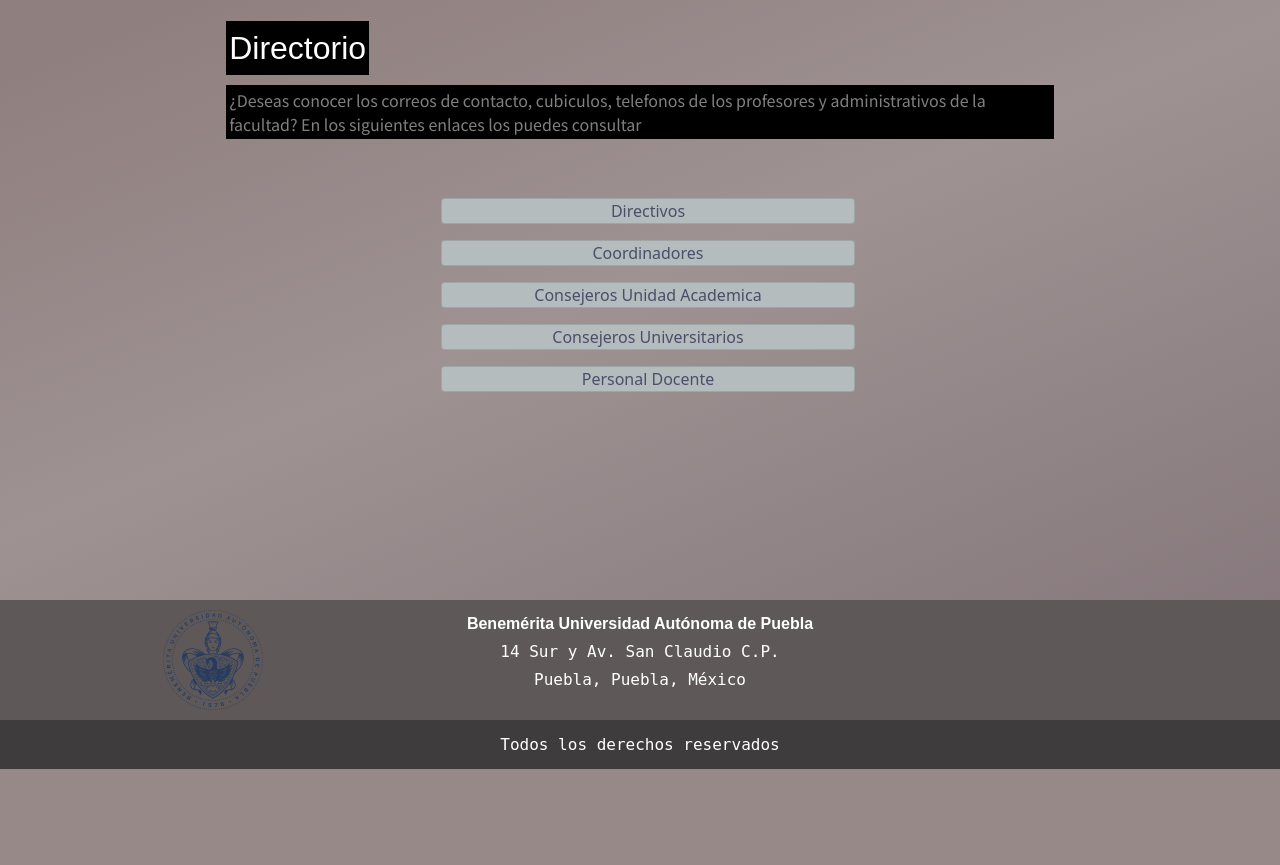
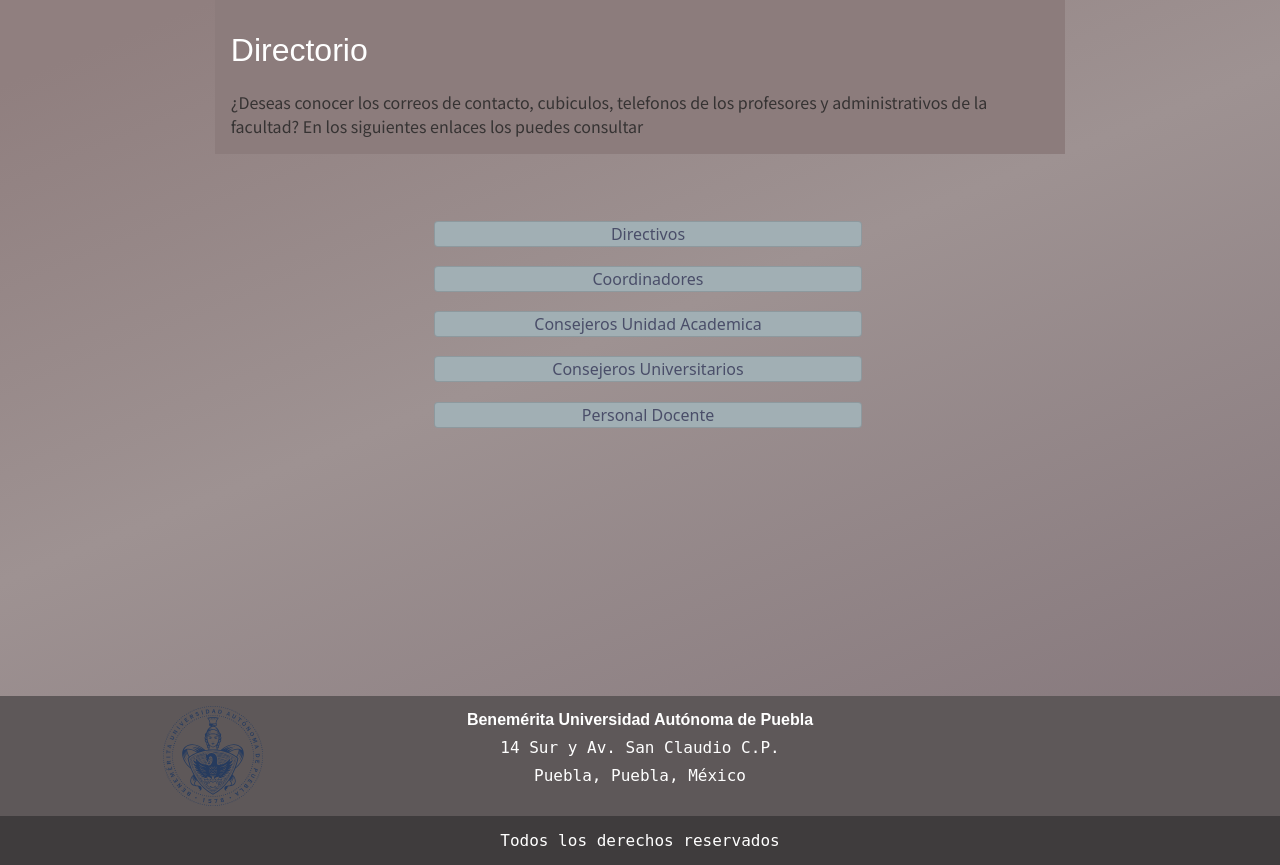
Before and after one commit to mcdin09/Tutoria, a PHP site: page /directorio.php in a window 1280 px wide. Shown: the part 126-991 px from the top of the page. Before the commit the page ends 895 px from the top, so only its background shows below. Run offline with PHP 8.4, Linux system fonts and the light colour scheme; some libraries are stand-ins or nearby versions; some web fonts are replaced.

Commit message:
Colores
Modificando colores

```diff
--- a/css/styles.css
+++ b/css/styles.css
@@ -67,10 +67,12 @@ body{
 	display: flex;
 	flex-direction: column;
 	padding: 1%;
+	background: #8c7c7c;
+
 }
 
 .title,.description{
-	background-color: black;
+	background-color:  	#8c7c7c;
 	position: relative;
 	display: inline-block;
 	width: fit-content;
@@ -78,7 +80,7 @@ body{
 }
 
 .description{
-	color: gray;
+	color: rgb(54, 51, 51);
 	font-family: 'Noto Sans JP', sans-serif;
 }
 
@@ -271,7 +273,7 @@ details.det-info div {
 }
 
 summary.sum-info, summary.sum-info + div{
-	background-color: black;
+	background-color: #5e5a65;
 	color: white;
 }
 
@@ -353,10 +355,13 @@ summary.sum-info:hover {
 .nav-options{
 	display: flex;
 	flex-direction: row;
+	justify-content: center;
+	margin-top: 20px;
+
 }
 
 .tutorial-option{
-	background-color: #023047;
+	/*background-color: #023047; */
 	color: white;
 	border: 3px solid #ffb703;
 	border-radius: 5px;
@@ -386,7 +391,6 @@ summary.sum-info:hover {
 }
 
 .step-indication, .step-description, .link-description{
-	background-color: black;
 	position: relative;
 }
 
@@ -406,13 +410,23 @@ summary.sum-info:hover {
 	text-align: justify;
 }
 
-.link-description{
+.link-description {
+	margin-top: 9px;
+	padding: 12px;
 	text-align: center;
+	background-color: #564e4e;
+	color: #e2ebee;
+	text-decoration: none;
+	border-radius: 9px;
+}
+
+.link-description:hover {
+	color: #bfc8cb;
 }
 
 .link-inpage{
 	text-decoration: none;
-	color: blue;
+	color: rgb(164, 164, 169);
 	font-weight: bold;
 }
 
@@ -423,7 +437,7 @@ summary.sum-info:hover {
 	/*display: flex; */
 }
 
-.social-bar {
+.socials-bar {
 	float: right;
 }
 
@@ -435,15 +449,13 @@ summary.sum-info:hover {
 	min-height: 85px;
 }
 
-.container-directorio {
-	min-height: 600px !important;
-}
-
-
 .links-directorio {
 	display: flex;
 	flex-direction: column;
+	max-width: 1200px;
+	width: 90%;
 	padding: 1rem 1rem 1rem 2rem;
+	margin-top: 1rem;
 }
 
 .links-directorio ul {
@@ -456,12 +468,12 @@ summary.sum-info:hover {
 }
 
 .links-directorio li {
-	margin-top: 1rem;
+	margin-top: 1.2rem;
 	margin-left: 30%;
 	margin-right: 30%;
 	max-width: 40%;
 }
 
 .card {
-	background-color: #b5bcbe !important;
+	background-color: #a1afb4 !important;
 }
--- a/directorio.php
+++ b/directorio.php
@@ -4,7 +4,7 @@
 	<?php
 		include("meta.php");
 	?>
-	<title>Más información</title>
+	<title>Directorio FCC</title>
 </head>
 <body>
 	<?php
@@ -17,7 +17,7 @@
 		include("header.php");
 	?>
 
-	<div class="container container-directorio">
+	<div class="content-container">
 		<div class="info">
 			<div class="title text-center">
 				Directorio
--- a/header.php
+++ b/header.php
@@ -1,6 +1,6 @@
 <!--navbar-light bg-light-->
 
-<nav class="navbar navbar-expand-lg" id="navbar">
+<nav class="navbar sticky-top navbar-expand-lg" id="navbar">
   <div class="container-fluid">
     <a class="navbar-brand" href="https://www.facebook.com/FCCsecretariaacademica">
     	<img src="img/fcc_logo.png" width="50" height="50" class="d-inline-block align-text-top">
--- a/redesSociales.php
+++ b/redesSociales.php
@@ -2,7 +2,7 @@
     <div class="container-fluid top-bar-container">
         <div class="row">
             <div class="col-12">
-                <div class="social-bar">
+                <div class="socials-bar">
                     <a class="social-link" id="social-link-1" data-value="FACEBOOK"
                         href="https://www.facebook.com">FACEBOOK</a><i class="bi bi-facebook social-icon"
                         id="social-icon-1"></i>
```
